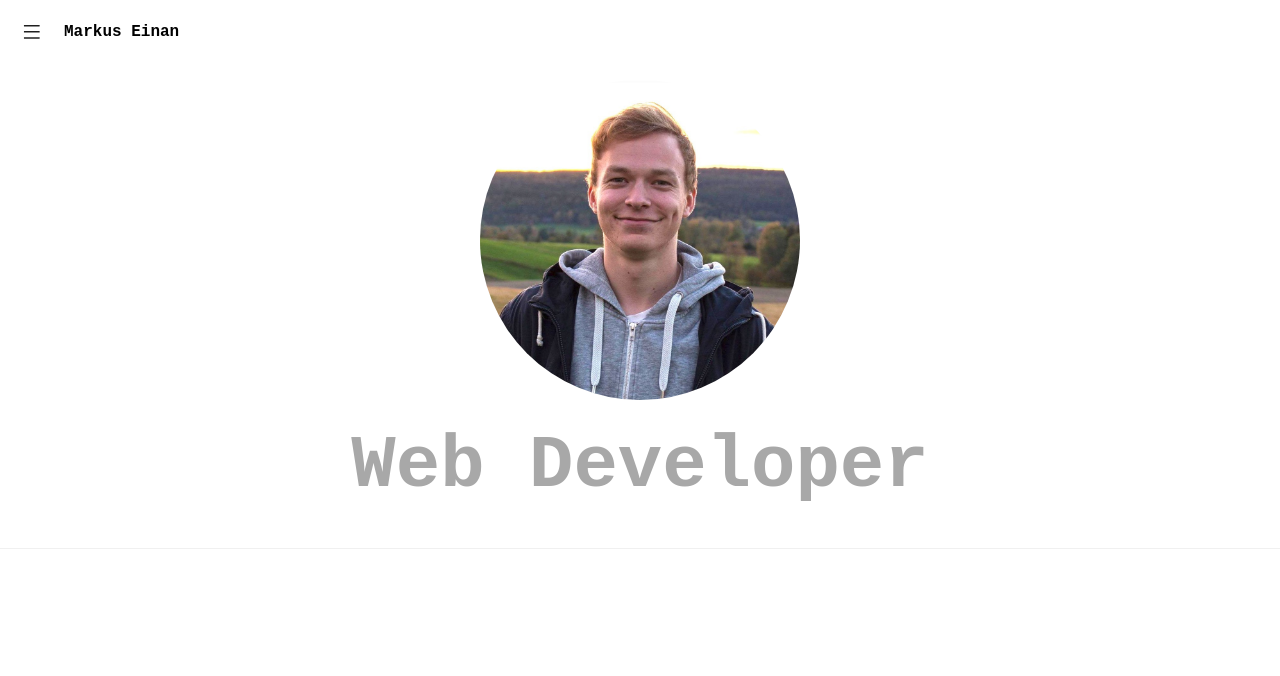
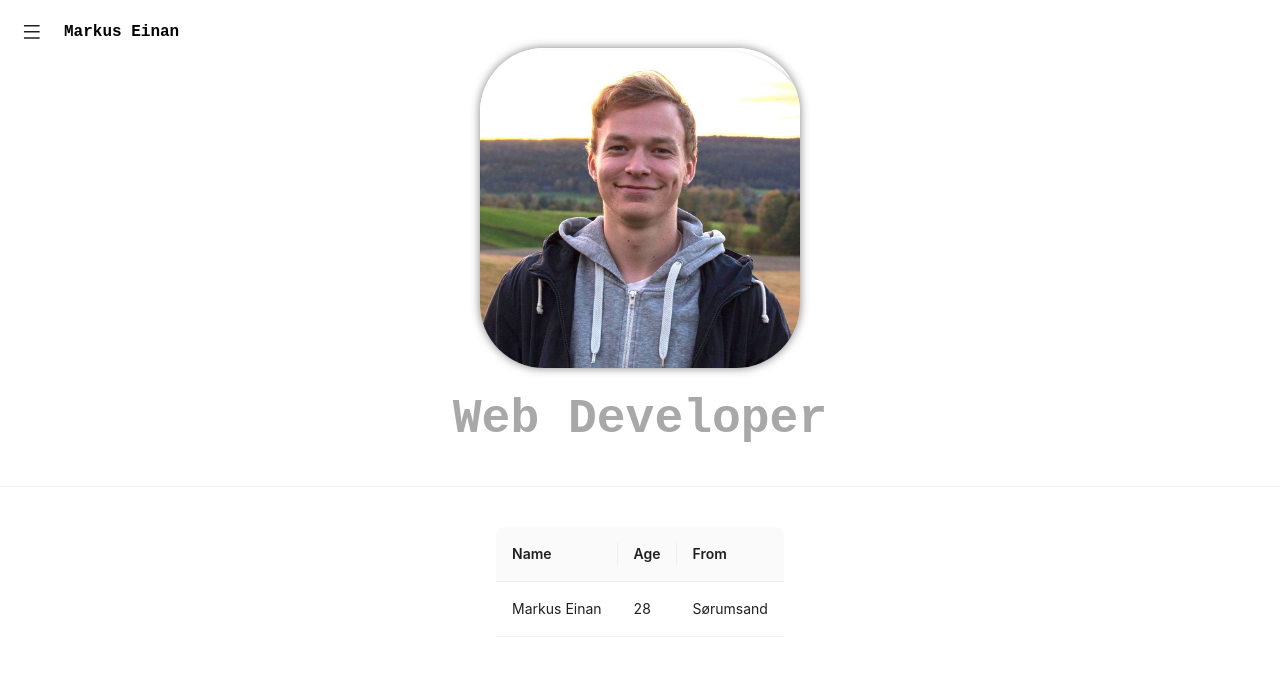
Before and after one commit to W0RMUS/w0rmus.github.io, a React (Vite) app: page / in a window 1280 px wide. Shown: the top 676 px of the page. Built offline with nearby package versions, Linux system fonts and the light colour scheme.

Commit message:
Add information table

```diff
--- a/src/pages/Home/Home.css
+++ b/src/pages/Home/Home.css
@@ -17,12 +17,12 @@ body {
 }
 
 .imageContainer {
-  padding-top: 5rem;
+  padding-top: 3rem;
 }
 
 .content {
   color: rgb(168, 168, 168);
-  font-size: 74px;
+  font-size: 3rem;
   margin: 0;
   font-family: 'Courier New', Courier, monospace;
 }
@@ -30,7 +30,8 @@ body {
 .home-container img {
   width: 20rem;
   height: 20rem;
-  border-radius: 50%;
+  border-radius: 20%;
+  box-shadow: 0 0 10px rgba(0, 0, 0, 0.5);
 }
 
 .container {
--- a/src/pages/Home/Home.tsx
+++ b/src/pages/Home/Home.tsx
@@ -1,9 +1,36 @@
 import './Home.css';
 import Header from '../../components/Header';
 import profilbildeUrl from '../../assets/images/Profilbilde.jpg';
-import { Divider } from 'antd';
+import { Divider, Table } from 'antd';
 
 function Home() {
+  const dataSource = [
+    {
+      key: '1',
+      name: 'Markus Einan',
+      age: 28,
+      from: 'Sørumsand'
+    }
+  ];
+
+  const columns = [
+    {
+      title: 'Name',
+      dataIndex: 'name',
+      key: 'name'
+    },
+    {
+      title: 'Age',
+      dataIndex: 'age',
+      key: 'age'
+    },
+    {
+      title: 'From',
+      dataIndex: 'from',
+      key: 'from'
+    }
+  ];
+
   return (
     <div className="container">
       <Header />
@@ -14,10 +41,11 @@ function Home() {
           </div>
           <h1 className="content">Web Developer</h1>
           <Divider />
+          <Table columns={columns} dataSource={dataSource} pagination={false} />
         </div>
       </section>
-      <section className="section two">Section 2</section>
-      <section className="section three">Section 3</section>
+      <section className="section two">Placeholder</section>
+      <section className="section three">Placeholder</section>
     </div>
   );
 }
```
